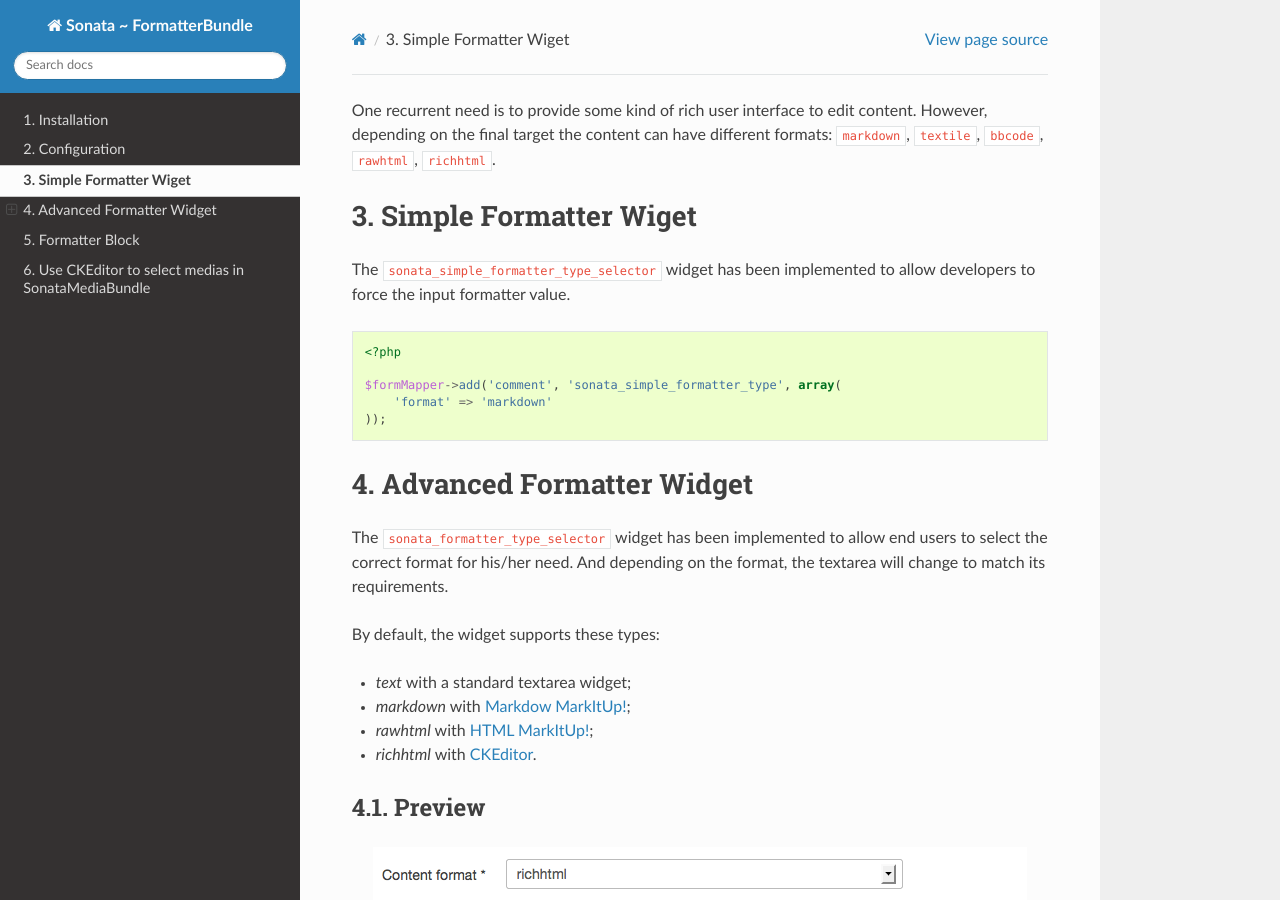
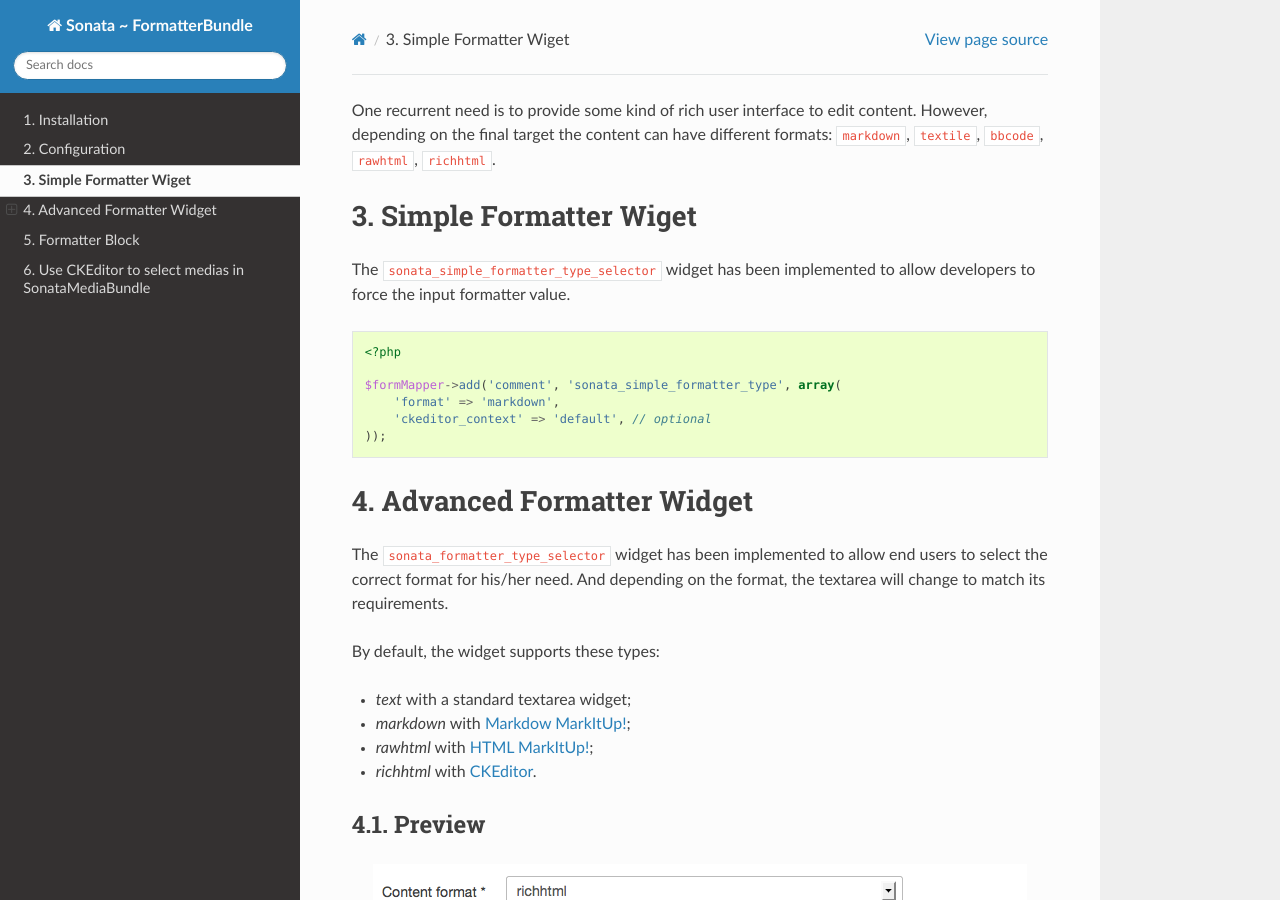
Before and after one commit to sonata-project/SonataFormatterBundle, a Sphinx documentation site: the page built from Resources/doc/reference/formatter_widget.rst, in a window 1280 px wide and 900 px high. Built offline with Sphinx 7.4.7 and the Read the Docs theme 2.0.0, drawn with Linux system fonts in a browser that asks for light colours; pages that are not in the unit, such as notebooks, are missing from menus.

Commit message:
update docs simple formatter widget

```diff
--- a/Resources/doc/reference/formatter_widget.rst
+++ b/Resources/doc/reference/formatter_widget.rst
@@ -17,7 +17,8 @@ The ``sonata_simple_formatter_type_selector`` widget has been implemented to all
     <?php
 
     $formMapper->add('comment', 'sonata_simple_formatter_type', array(
-        'format' => 'markdown'
+        'format' => 'markdown',
+        'ckeditor_context' => 'default', // optional
     ));
 
 Advanced Formatter Widget
```
